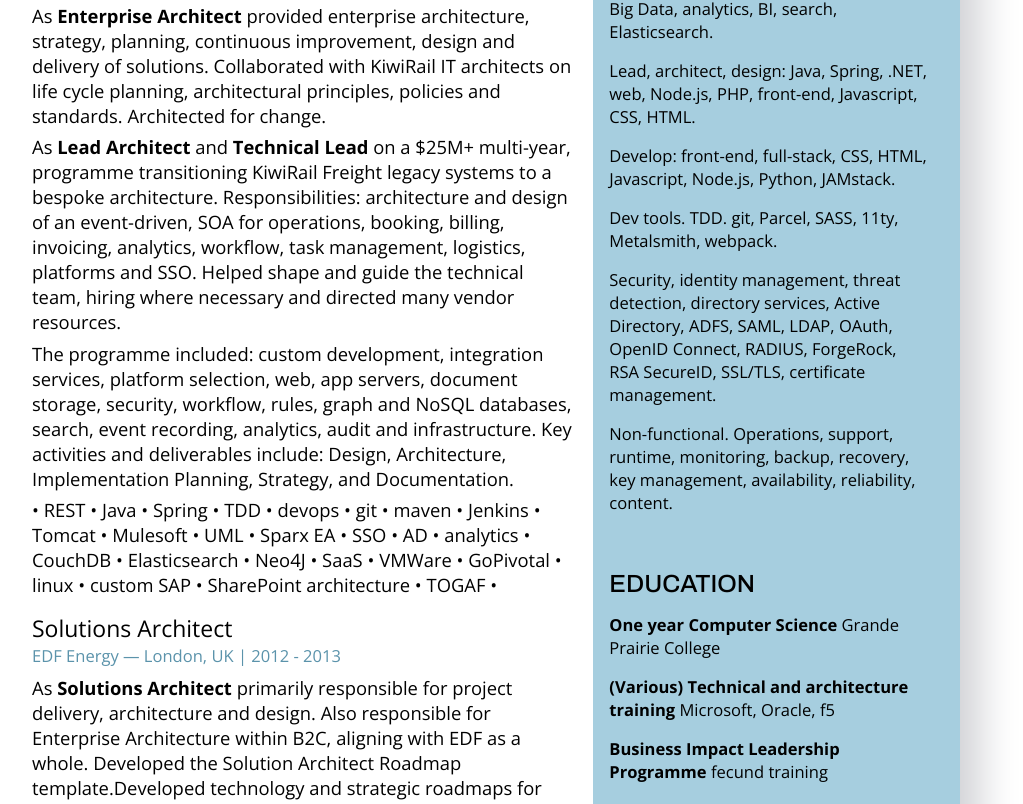
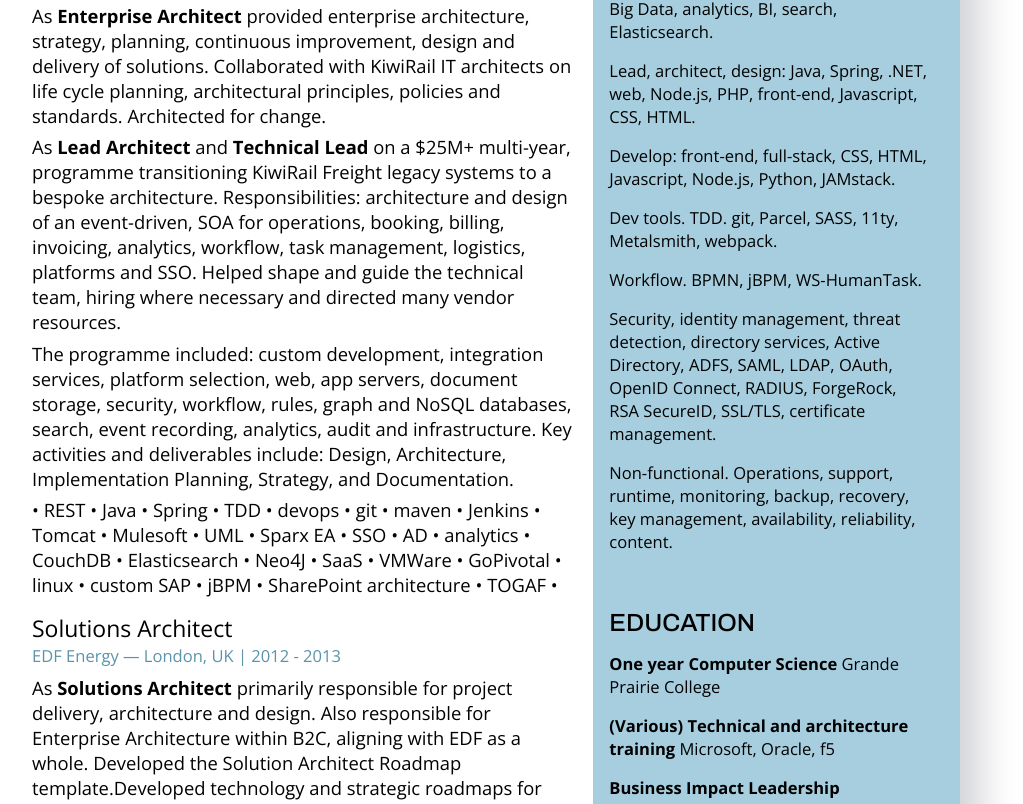
Before and after one commit to bradarnst/newcv, an Eleventy site: page src/index.html in a window 1280 px wide. Shown: the part 3273-4077 px from the top of the page, without its empty margins (160-1183 px from the left). Built offline with nearby package versions, Linux system fonts and the light colour scheme; Eleventy itself is replaced by a stand-in of ours; files that its build step writes are made by us from their sources.

Commit message:
+ bpm skills & removestamp script

```diff
--- a/src/partials/_experience.md
+++ b/src/partials/_experience.md
@@ -28,7 +28,7 @@
 
 As **Interim Engineering Team Lead** was responsible for mentoring and shaping one of the feature teams into an engineering team responsible for all APIs and integration for 10x.
 
-• enterprise architecture • solutions architecture • design • integration architecture • microservices architecture • API strategy • API design • NoSQL modelling • platform architecture • Apigee Edge • AWS • OpenID/OAuth • UML • Spring Java • linkerd service mesh •
+• enterprise architecture • solutions architecture • design • integration architecture • microservices architecture • API strategy • API design • NoSQL modelling • platform architecture • Apigee Edge • AWS • OpenID/OAuth • UML • Spring Java • Kafka • linkerd service mesh •
 
 #### Enterprise Programme Architect
 ###### Nationwide (via EB) &mdash; Swindon, UK | Apr 2016 - Oct 2017
@@ -60,7 +60,7 @@
 
 The programme included: custom development, integration services, platform selection, web, app servers, document storage, security, workflow, rules, graph and NoSQL databases, search, event recording, analytics, audit and infrastructure. Key activities and deliverables include: Design, Architecture, Implementation Planning, Strategy, and Documentation.
 
-• REST • Java • Spring • TDD • devops • git • maven • Jenkins • Tomcat • Mulesoft • UML • Sparx EA • SSO • AD • analytics • CouchDB • Elasticsearch • Neo4J • SaaS • VMWare • GoPivotal • linux • custom SAP • SharePoint architecture • TOGAF •
+• REST • Java • Spring • TDD • devops • git • maven • Jenkins • Tomcat • Mulesoft • UML • Sparx EA • SSO • AD • analytics • CouchDB • Elasticsearch • Neo4J • SaaS • VMWare • GoPivotal • linux • custom SAP • jBPM • SharePoint architecture • TOGAF •
 
 #### Solutions Architect
 ###### EDF Energy &mdash; London, UK | 2012 - 2013
--- a/src/partials/_skills.md
+++ b/src/partials/_skills.md
@@ -51,6 +51,8 @@
 
 Dev tools. TDD. git, Parcel, SASS, 11ty, Metalsmith, webpack.
 
+Workflow. BPMN, jBPM, WS-HumanTask.
+
 Security, identity management, threat detection, directory services, Active Directory, ADFS, SAML, LDAP, OAuth, OpenID Connect, RADIUS, ForgeRock, RSA SecureID, SSL/TLS, certificate management.
 
 Non-functional. Operations, support, runtime, monitoring, backup, recovery, key management, availability, reliability, content.
```
Also changed, not shown: 2 other files.
